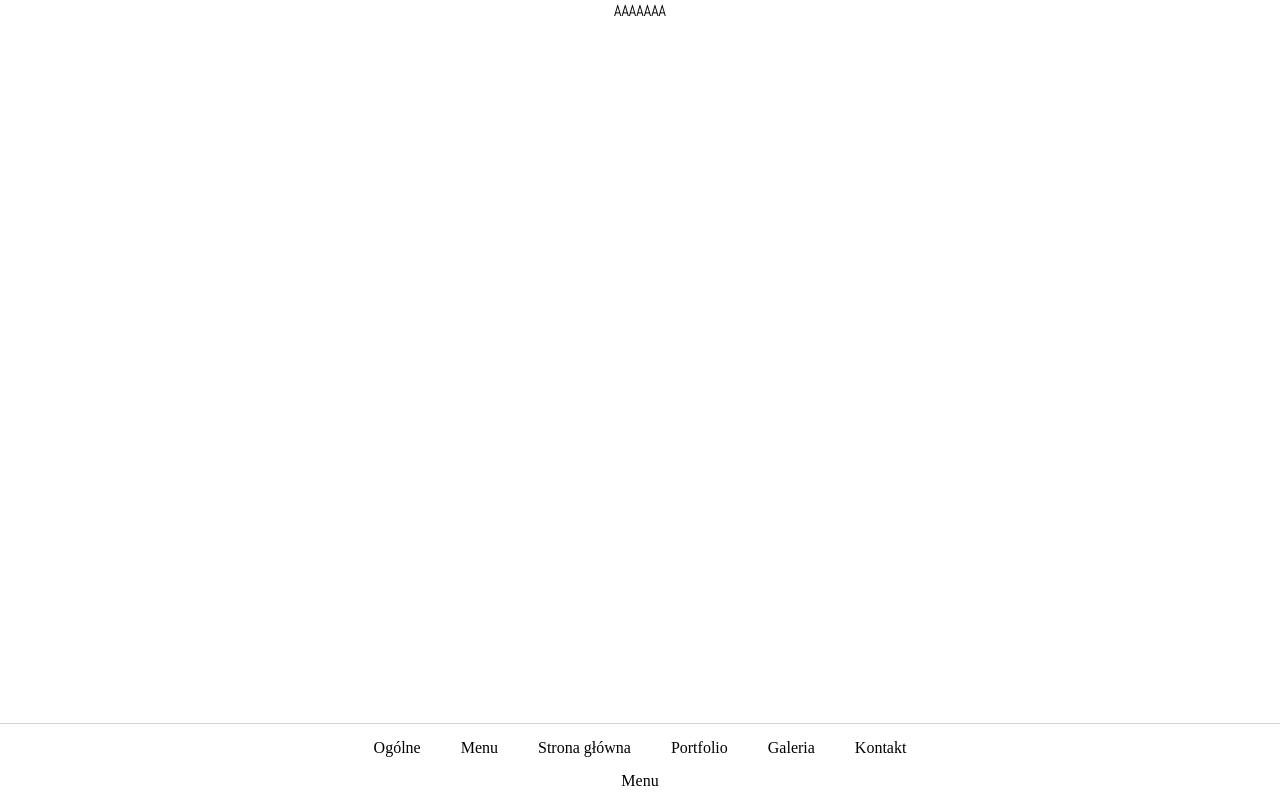
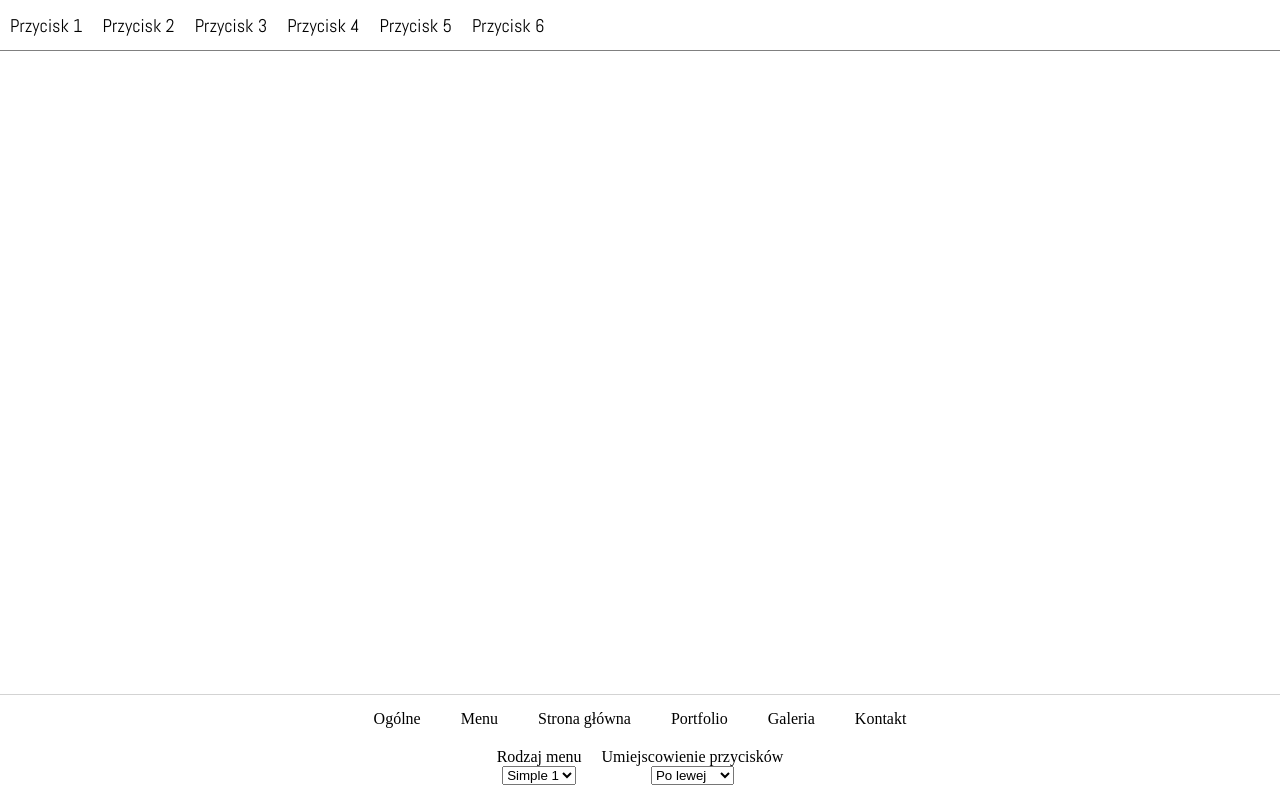
Before and after one commit to Jargrit90/pageBuilder, a React (Create React App) app: page / in a window 1280 px wide. Both pictures are taken after a click on the element "Menu". Built offline with nearby package versions, Linux system fonts and the light colour scheme.

Commit message:
add menus folder / first menu option

```diff
--- a/src/App.js
+++ b/src/App.js
@@ -5,6 +5,7 @@ import * as method from './slices/changeValue';
 import './App.css';
 
 import BuilderMenu from './components/BuilderMenu/BuilderMenu';
+import * as menuOption from './components/menus/Simple_menu';
 /*
 font-family: 'Abel', sans-serif;
 font-family: 'Lobster', cursive;
@@ -24,7 +25,9 @@ function App() {
   }
   return (
     <div className="App">
-      <div style={style}>AAAAAAA</div>
+      <div style={style}>
+        {state.value.rodzaj_menu === 'simple_1' ? <menuOption.Simple_1 /> : null}
+      </div>
       <BuilderMenu />
     </div>
   );
--- a/src/components/BuilderMenu/SubComponents.js
+++ b/src/components/BuilderMenu/SubComponents.js
@@ -45,8 +45,28 @@ export function Ogolne(){
     )
 }
 export function Menu(){
+    const state = useSelector((state) => state);
+    const dispatch = useDispatch();
     return (
-        <>Menu</>
+        <div className="sub_buttons_box flexCC">
+        <div className="sub_button">
+            <div className="sub_button_title">Rodzaj menu</div>
+            <select onChange={(event)=>dispatch(method.changeState(['rodzaj_menu', event.target.value]))}>
+                <option value="simple_1">Simple 1</option>
+                <option value="simple_2">Simple 2</option>
+                <option value="side_1">Side 1</option>
+                <option value="side_2">Side 2</option>
+            </select>
+        </div>
+        <div className="sub_button">
+        <div className="sub_button_title">Umiejscowienie przycisków</div>
+            <select onChange={(event)=>dispatch(method.changeState(['umiejscowienie', event.target.value]))}>
+                <option value="left">Po lewej</option>
+                <option value="center">Centralnie</option>
+                <option value="right">Po prawej</option>
+            </select>
+        </div>
+    </div>
     )
 }
 export function Glowna(){
--- /dev/null
+++ b/src/components/menus/Simple_menu.js
@@ -0,0 +1,25 @@
+import React from 'react';
+import ReactDOM from 'react-dom/client';
+import { useSelector, useDispatch } from 'react-redux';
+import * as method from '../../slices/changeValue';
+
+import './simple_1.css';
+import './menu_basic.css';
+
+export function Simple_1 (){
+    const state = useSelector((state) => state);
+    const dispatch = useDispatch();
+    let style = {
+        justifyContent: state.value.umiejscowienie
+    }
+    return (
+        <div className='simple_menu_box flexCC' style={style}>
+            <div className="simple_menu_btn_box flexCC">Przycisk 1</div>
+            <div className="simple_menu_btn_box flexCC">Przycisk 2</div>
+            <div className="simple_menu_btn_box flexCC">Przycisk 3</div>
+            <div className="simple_menu_btn_box flexCC">Przycisk 4</div>
+            <div className="simple_menu_btn_box flexCC">Przycisk 5</div>
+            <div className="simple_menu_btn_box flexCC">Przycisk 6</div>
+        </div>
+    )
+}
--- /dev/null
+++ b/src/components/menus/simple_1.css
@@ -0,0 +1,19 @@
+.simple_menu_box {
+    position: fixed;
+    z-index: 1;
+    left: 0;
+    top: 0;
+    width: 100%;
+    background-color: white;
+    border-bottom: solid 1px gray;
+}
+
+.simple_menu_btn_box {
+    height: 50px;
+    font-size: calc(12px + 0.5vw);
+    margin: 0px 10px;
+}
+.simple_menu_btn_box:hover {
+    text-decoration: underline;
+    cursor: pointer;
+}
--- a/src/slices/changeValue.js
+++ b/src/slices/changeValue.js
@@ -6,7 +6,9 @@ export const changeValue = createSlice({
     kategoria: 'ogolne',
     wielkosc_czcionki: 16,
     rodzaj_czcionki: 'Abel',
-    typ_czcionki: 'normalna'
+    typ_czcionki: 'normalna',
+    rodzaj_menu: 'simple_1',
+    umiejscowienie: 'left'
   },
   reducers: {
     changeState: (state, action)=>{
```
Also changed, not shown: src/components/menus/menu_basic.css (added).
